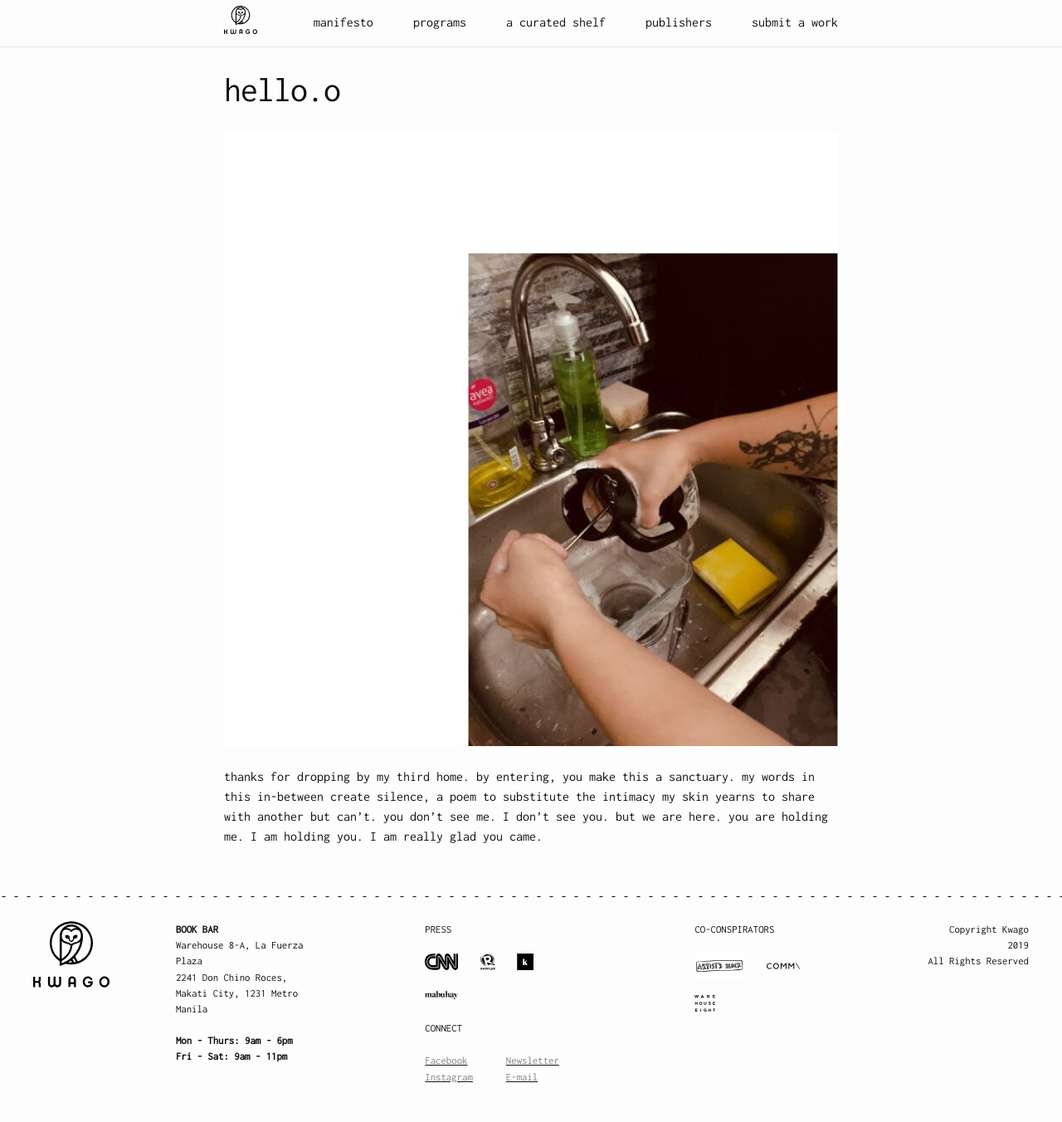
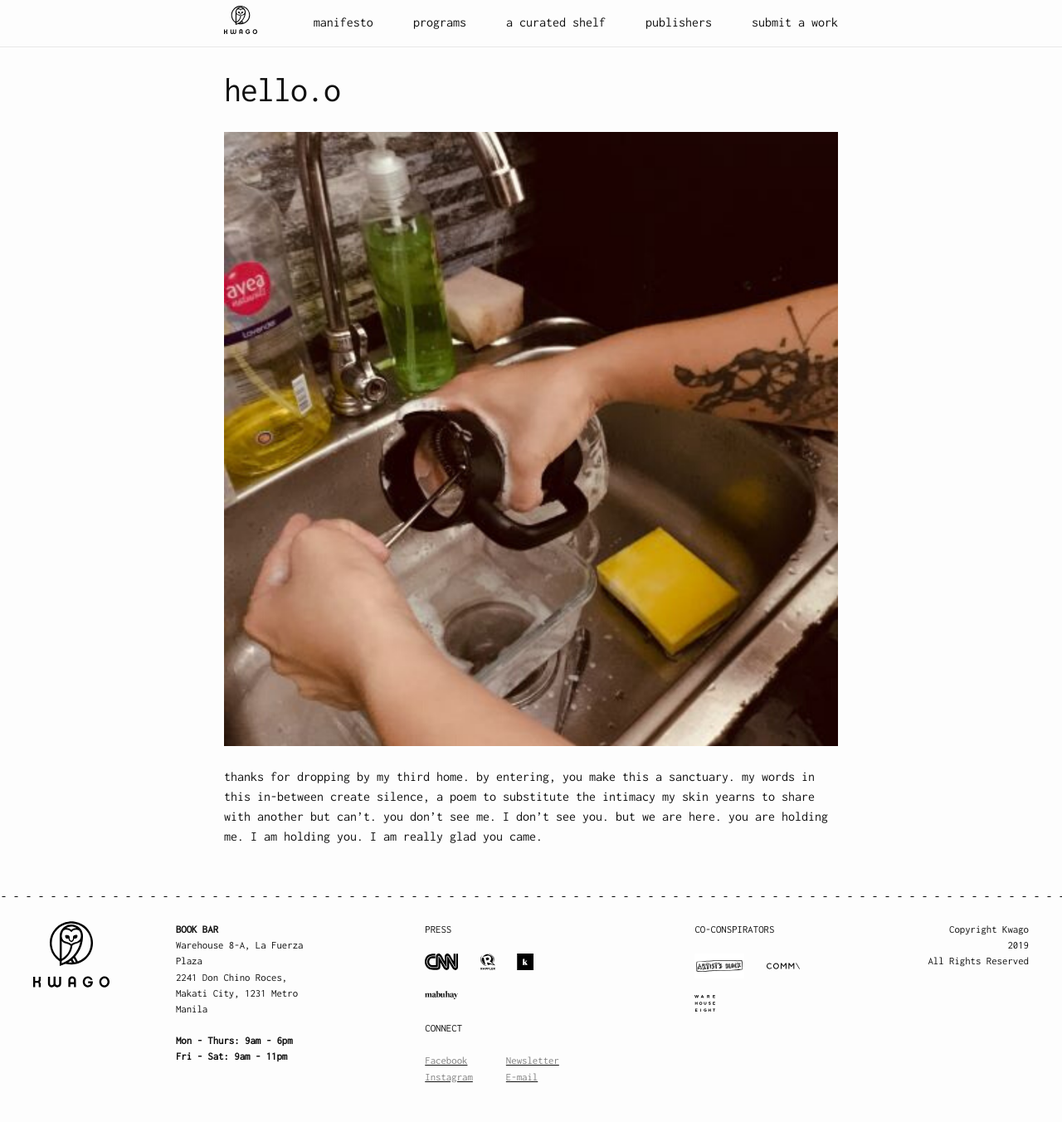
Before and after one commit to patsylala/kwago-siteleaf, a Jekyll site: the page built from thirdspace/washingdisheswithyou.markdown, in a window 1280 px wide. Shown: the whole page at 83% size. Built offline with Jekyll 4.4.1, drawn with Linux system fonts in a browser that asks for light colours; our own code applies the rules of GitHub Pages for plain Markdown files.

Commit message:
Updated Washingdisheswithyou

```diff
--- a/thirdspace/washingdisheswithyou.markdown
+++ b/thirdspace/washingdisheswithyou.markdown
@@ -3,7 +3,7 @@ title: hello.o
 date: 2020-05-12 14:03:00 Z
 ---
 
-<img src="../uploads/czyka-wdwy-1.jpg"/>
+<img src="../uploads/wdwy-czyka-1.JPG"/>
 
 thanks for dropping by my third home.
 by entering, you make this a sanctuary.
```
